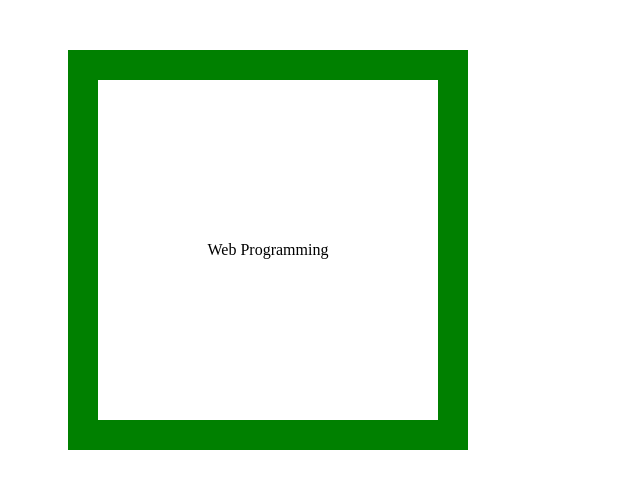
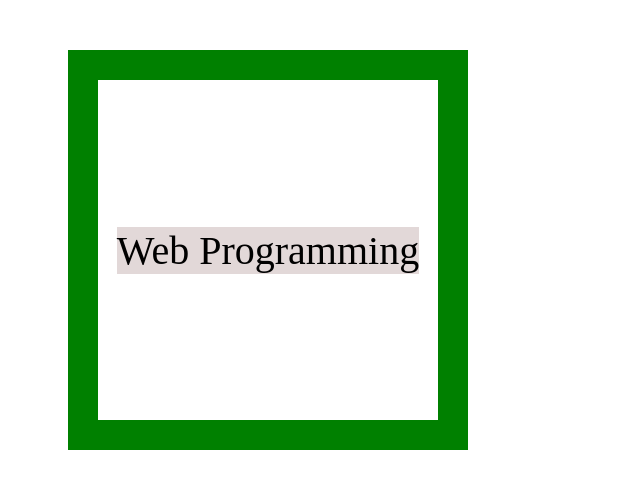
Before and after one commit to lehuuduc29/GitProject_HTML, a plain HTML site: page CSS/BoxModel_1.html in a window 1280 px wide. Shown: the whole page, without its empty margins (0-640 px from the left). Drawn offline with Linux system fonts and the light colour scheme.

Commit message:
Update BoxModel_1.html

```diff
--- a/CSS/BoxModel_1.html
+++ b/CSS/BoxModel_1.html
@@ -18,6 +18,10 @@
         justify-content: center;
         box-sizing: border-box;
     }
+    span{
+        background-color: rgb(226, 216, 216);
+        font-size: 40px;
+    }
 </style>
 <body>
     <div>
```
